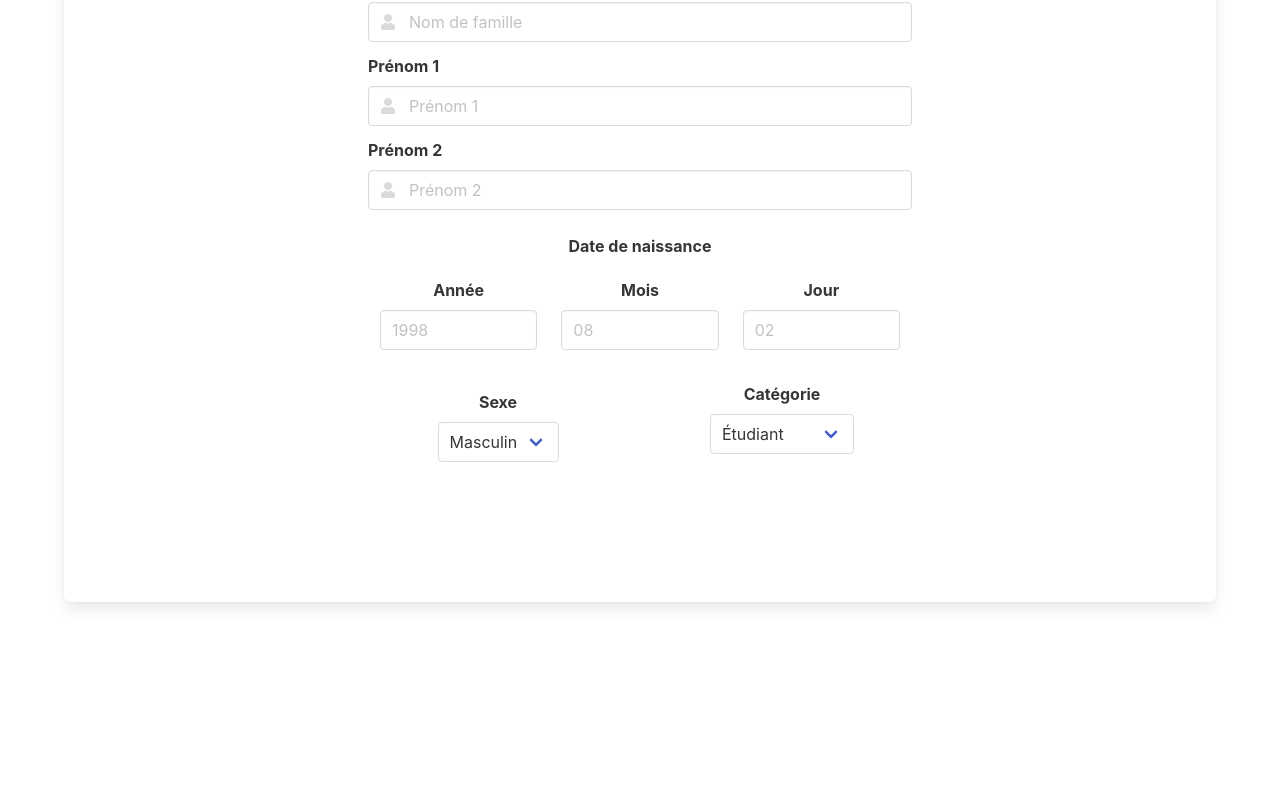
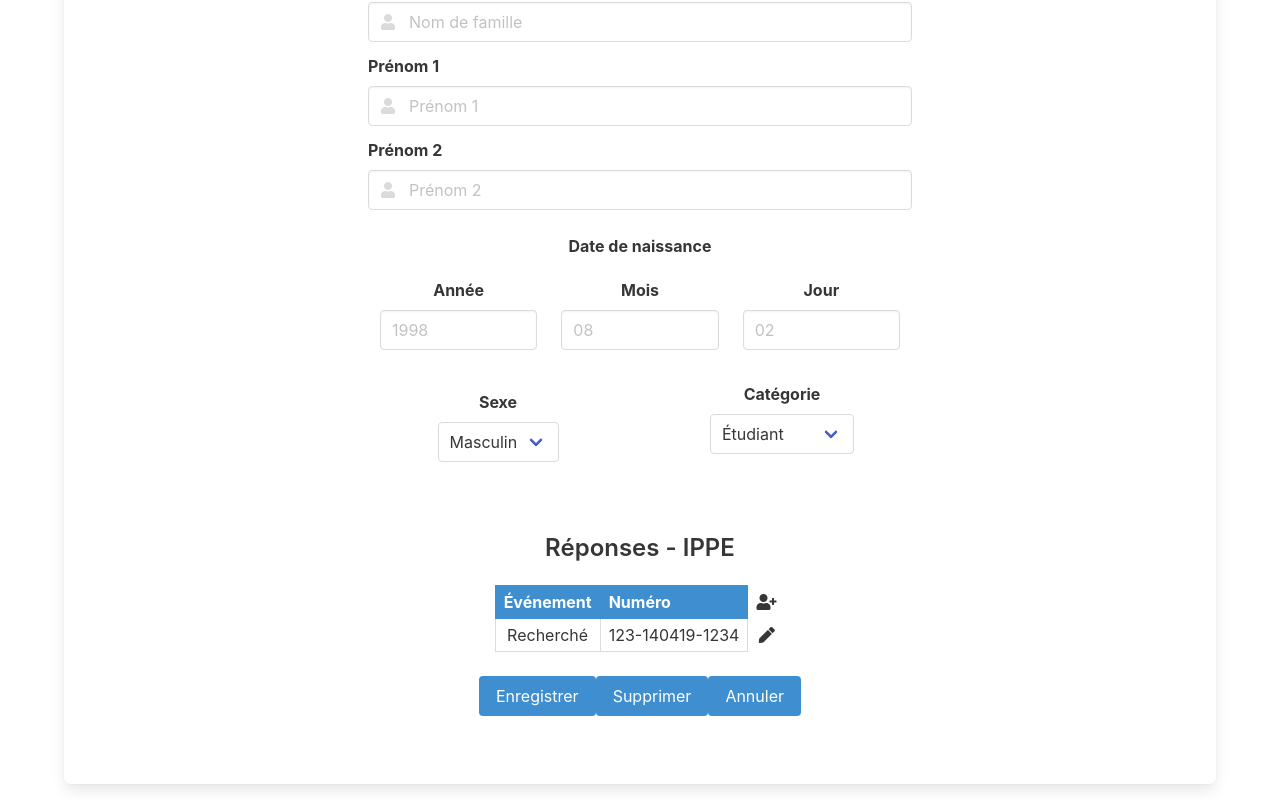
Before and after one commit to e1730934/projet02Equipe3appWeb, a Vue app: page /personne in a window 1280 px wide. Shown: the part 465-1265 px from the top of the page. Before the commit the page ends 1083 px from the top, so only its background shows below. Built offline with nearby package versions, Linux system fonts and the light colour scheme.

Commit message:
Intégration des templates partie 2

```diff
--- a/src/views/ObjetsView.vue
+++ b/src/views/ObjetsView.vue
@@ -30,7 +30,7 @@
                         <td></td>
                         <td></td>
                         <td></td>
-                        <td><a><i class='fas fa-edit'></i>.</a></td>
+                        <td><i class='fas fa-edit'></i></td>
                     </tr>
                 </table>
             </div>
@@ -53,7 +53,7 @@
                         <td></td>
                         <td></td>
                         <td></td>
-                        <td><a><i class='fas fa-edit'></i>.</a></td>
+                        <td><i class='fas fa-edit'></i></td>
                     </tr>
                 </table>
             </div>
@@ -76,7 +76,7 @@
                         <td></td>
                         <td></td>
                         <td></td>
-                        <td><a><i class='fas fa-edit'></i>.</a></td>
+                        <td><i class='fas fa-edit'></i></td>
                     </tr>
                 </table>
             </div>
--- a/src/views/PersonneView.vue
+++ b/src/views/PersonneView.vue
@@ -105,23 +105,34 @@
 
             <section class="section mt-3 has-text-centered ">
                 <!--Introduire le tableau ici-->
-                <div id='TableauIPPE' class="container has-text-centered  is-centered is-hidden">
+                <div id='TableauIPPE' class="container has-text-centered  is-centered">
                     <h1 class="title is-4">Réponses - IPPE</h1>
                     <div class="columns is-centered">
                         <div class="column is-narrow">
-                            <table id="table" class="table is-bordered is-hidden
+                            <table id="table" class="table is-bordered
                             is-striped is-narrow is-hoverable" style="align-content: center;">
                                 <thead>
                                 <tr>
-                                    <th>Réponse</th>
-                                    <th>Numéro d'événement</th>
+                                    <th class="is-info">Événement</th>
+                                    <th class="is-info">Numéro</th>
+                                    <th style="border:none;">
+                                        <i class="fas fa-user-plus"></i></th>
                                 </tr>
                                 </thead>
-                                <tbody id="TabBody"></tbody>
+                        <tbody>
+                        <tr>
+                        <td>Recherché</td>
+                        <td>123-140419-1234</td>
+                        <td style="border:none;">
+                            <i class="fas fa-pen"></i></td>
+                        </tr>
+                        </tbody>
                             </table>
                         </div>
                     </div>
-                    <button id="addIppe" class="button is-link" >Ajouter une réponse</button>
+                    <button class="button is-info" >Enregistrer</button>
+                    <button class="button is-info" >Supprimer</button>
+                    <button class="button is-info" >Annuler</button>
                 </div>
             </section>
         </div>
--- a/src/views/PersonnesView.vue
+++ b/src/views/PersonnesView.vue
@@ -23,11 +23,19 @@
                             <th class="is-info">Prenom1</th>
                             <th class="is-info">Prenom2</th>
                             <th class="is-info">Categorie</th>
-                            <th style="border:none;"><a href='${link}'>
-                                <i class="fas fa-user-plus"></i>.</a></th>
+                            <th style="border:none;">
+                                <i class="fas fa-user-plus"></i></th>
                         </tr>
                         </thead>
                         <tbody id="BanquePersonne">
+                        <tr>
+                        <td>NomFamilleUn</td>
+                        <td>Prénom1Un</td>
+                        <td>Prénom2Un</td>
+                        <td>CategorieUn</td>
+                        <td style="border:none;">
+                            <i class="fas fa-pen"></i></td>
+                        </tr>
                         </tbody>
                     </table>
                 </div>
```
